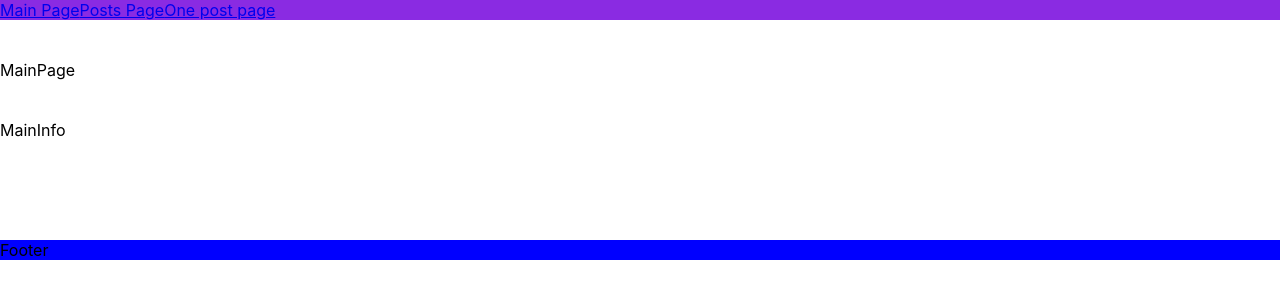
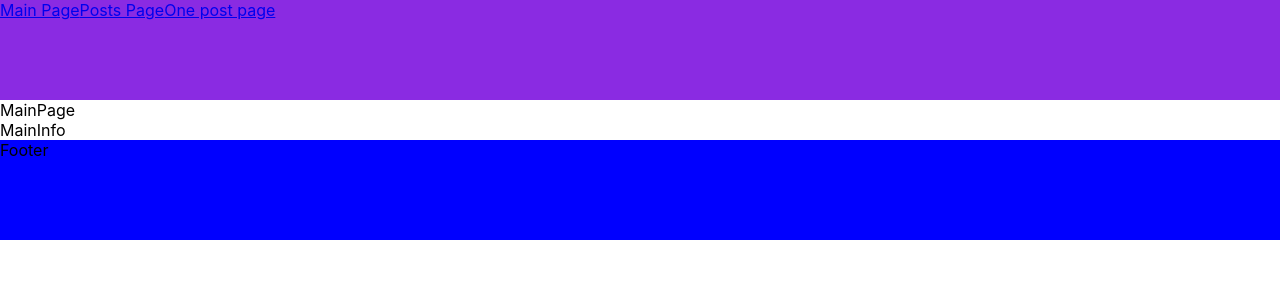
Before and after one commit to En-Key/JS-TEST, a React (Create React App) app: page / in a window 1280 px wide. Shown: the top 300 px of the page. Built offline with nearby package versions, Linux system fonts and the light colour scheme.

Commit message:
Добавили детей

```diff
--- a/src/App.tsx
+++ b/src/App.tsx
@@ -4,10 +4,12 @@ import { PostPage } from './Containers/PostPage';
 import styles from './App.module.scss'
 import { Route, Routes } from 'react-router-dom';
 import { Page } from './Containers/Page';
+import { Layout } from './Components/Commons/Layouts';
 
 function App() {
   return (
     <div className={styles.wrapper}>
+      <Layout>
       <Routes>
         <Route path="/" element={<MainPage />}/>
         <Route path="/posts">
@@ -16,6 +18,7 @@ function App() {
           </Route>
         <Route />
       </Routes>
+      </Layout>
     </div>
   );
 }
--- a/src/Components/Commons/Layouts/Layouts.module.scss
+++ b/src/Components/Commons/Layouts/Layouts.module.scss
@@ -0,0 +1,6 @@
+.postPageWrapper {
+    display: grid;
+    grid-template-rows: 100px auto 100px;
+    align-items: center;
+    height: 100%;
+}
--- a/src/Components/Commons/Layouts/index.tsx
+++ b/src/Components/Commons/Layouts/index.tsx
@@ -1,13 +1,14 @@
 import React from 'react';
 import { Header } from '../Header';
 import { Footer } from '../Footer';
+import styles from './Layouts.module.scss'
 
 type TProps = {
   children: JSX.Element;
 };
 
 export const Layout = ({ children }: TProps) => {
-  return <div>
+  return <div className={styles.postPageWrapper}>
 
         <Header />
         {children}
--- a/src/Containers/MainPage/index.tsx
+++ b/src/Containers/MainPage/index.tsx
@@ -1,16 +1,16 @@
 import React from 'react';
-import { Header } from '../../Components/Commons/Header';
-import { Footer } from '../../Components/Commons/Footer';
+// import { Header } from '../../Components/Commons/Header';
+// import { Footer } from '../../Components/Commons/Footer';
 import { MainInfo } from '../../Components/Main/MainInfo';
-import styles from './MainPage.module.scss';
+// import styles from './MainPage.module.scss';
 
 export const MainPage = () => {
   return <div>
-    <Header />
-    <div className={styles.mainPageWrapper}>
+    {/* <Header /> */}
+    <div>
       <span>MainPage</span>
     <MainInfo />
     </div>
-    <Footer />
+    {/* <Footer /> */}
     </div>
 };
--- a/src/Containers/PostPage/index.tsx
+++ b/src/Containers/PostPage/index.tsx
@@ -5,10 +5,7 @@ import { PostCard } from '../../Components/Posts/PostCard';
 import styles from './PostPage.module.scss';
 
 export const PostPage = () => {
-  return <div className={styles.postPageWrapper}>
-    <Header />
-    <div className={styles.postList}>
-      {/* <span>PostPage</span> */}
+  return <div className={styles.postList}>
     <PostCard />
     <PostCard />
     <PostCard />
@@ -16,7 +13,5 @@ export const PostPage = () => {
     <PostCard />
     <PostCard />
     <PostCard />
-    </div>
-    <Footer />
-    </div>
+  </div>
 };
```
